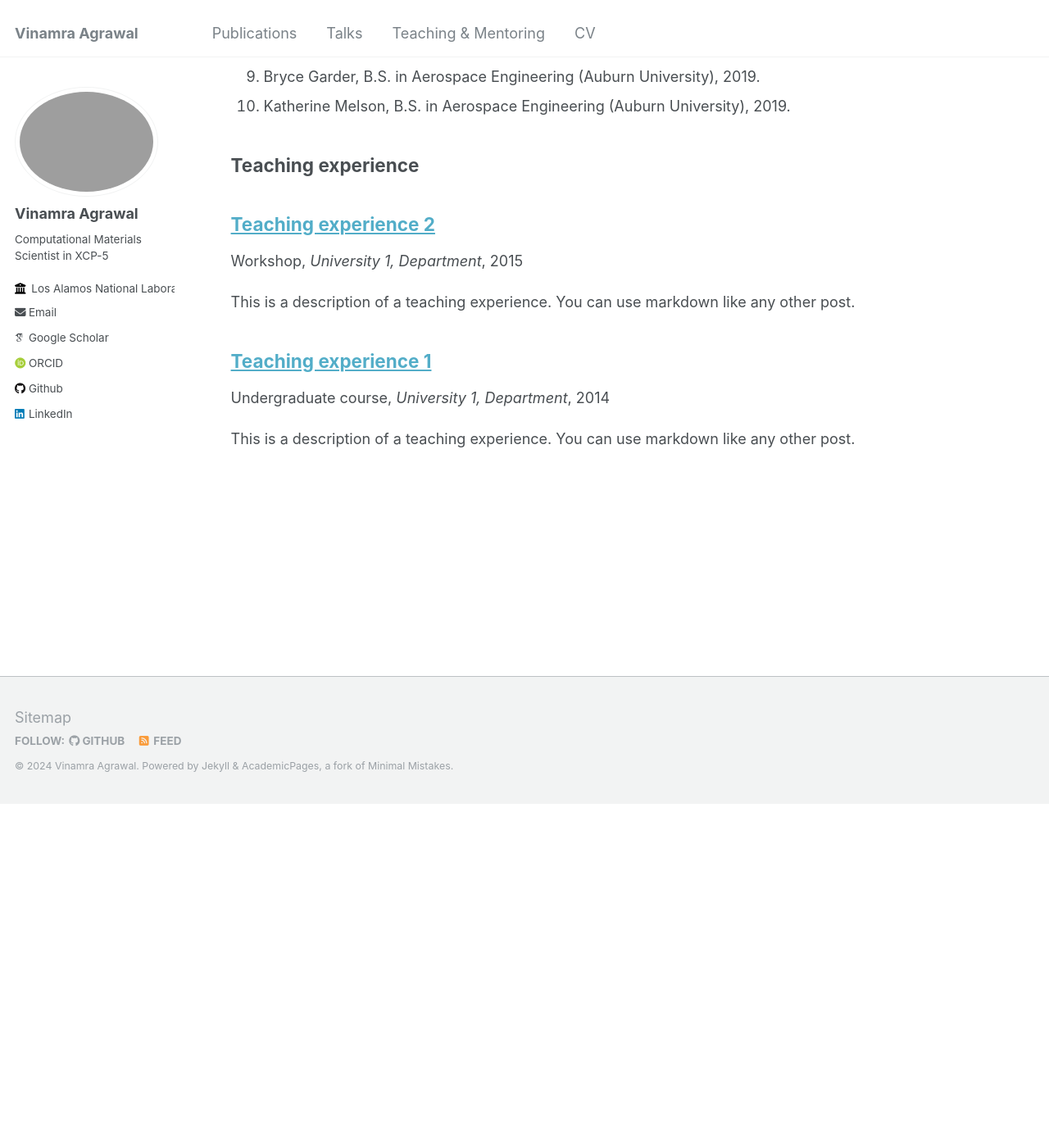
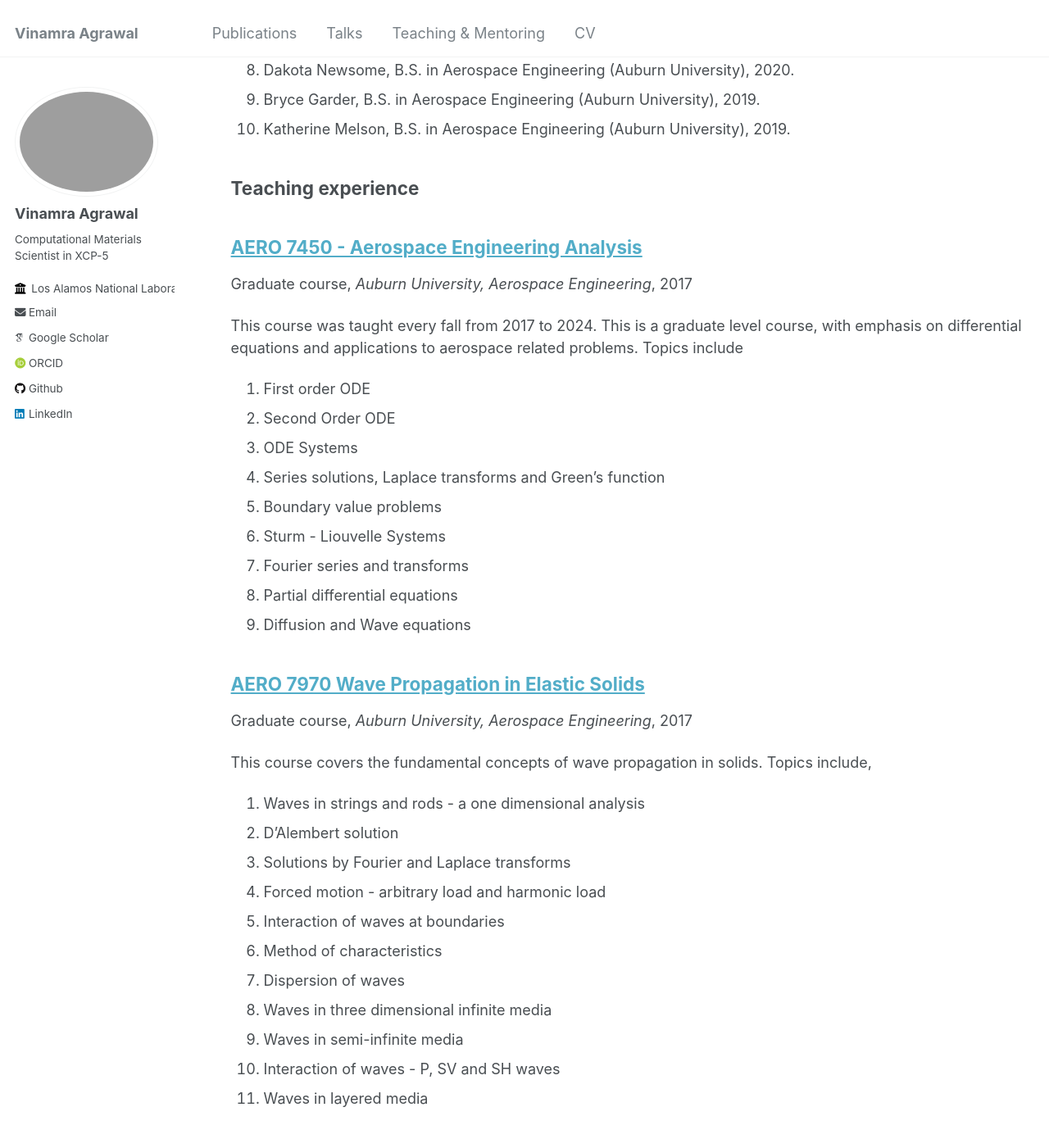
Before and after one commit to vinagr/vinagr.github.io, a Jekyll site: the page built from _pages/teaching.html, in a window 1280 px wide and 1400 px high, scrolled down 915 px. Shown: the top 1390 px of the window at 82% size. Built offline with Jekyll 4.4.1, drawn with Linux system fonts in a browser that asks for light colours; some web fonts are replaced; before the commit the page ends 1895 px from its top, so only the background shows below that.

Commit message:
editing teaching mentoring page

```diff
--- a/_pages/teaching.html
+++ b/_pages/teaching.html
@@ -12,7 +12,7 @@ author_profile: true
 </ol>
 
 <h2>Former students</h2>
-<h4>Graduate students</h4>
+<h3>Graduate students</h3>
 <ol>
   <li>Roberto Perera, Ph.D. in Aerospace Engineering (Auburn University), 2024 (currently at the Naval Air Warfare Command Weapons Division).</li>
   <li>Alexander Davis, Ph.D. in Aerospace Engineering (Auburn University), 2023 (currently at ExoAnalytics Solutions).</li>
@@ -20,7 +20,7 @@ author_profile: true
   <li>Amrit Aryal, M.S. in Aerospace Engineering (Auburn University), 2024.</li>
   <li>Siddharth Sriram, M.S. in Aerospace Engineering (Auburn University), 2023.</li>
 </ol>
-<h4>Undergraduate students</h4>
+<h3>Undergraduate students</h3>
 <ol>
   <li>Luis Postigo, B.S. in Aerospace Engineering (Auburn University), 2024.</li>
   <li>Kyle Piper, B.S. in Mechanical Engineering (California Institute of Technology), 2024.</li>
--- a/_teaching/2014-spring-teaching-1.md
+++ /dev/null
@@ -1,20 +0,0 @@
----
-title: "Teaching experience 1"
-collection: teaching
-type: "Undergraduate course"
-permalink: /teaching/2014-spring-teaching-1
-venue: "University 1, Department"
-date: 2014-01-01
-location: "City, Country"
----
-
-This is a description of a teaching experience. You can use markdown like any other post.
-
-Heading 1
-======
-
-Heading 2
-======
-
-Heading 3
-======
--- a/_teaching/2015-spring-teaching-2.md
+++ /dev/null
@@ -1,20 +0,0 @@
----
-title: "Teaching experience 2"
-collection: teaching
-type: "Workshop"
-permalink: /teaching/2015-spring-teaching-1
-venue: "University 1, Department"
-date: 2015-01-01
-location: "City, Country"
----
-
-This is a description of a teaching experience. You can use markdown like any other post.
-
-Heading 1
-======
-
-Heading 2
-======
-
-Heading 3
-======
--- /dev/null
+++ b/_teaching/2017-fall-ae-analysis.md
@@ -0,0 +1,20 @@
+---
+title: "AERO 7450 - Aerospace Engineering Analysis"
+collection: teaching
+type: "Graduate course"
+permalink: /teaching/2017-fall-ae-analysis
+venue: "Auburn University, Aerospace Engineering"
+date: 2017-08-10
+location: "Auburn, Alabama"
+---
+
+This course was taught every fall from 2017 to 2024. This is a graduate level course, with emphasis on differential equations and applications to aerospace related problems. Topics include
+1. First order ODE
+1. Second Order ODE
+1. ODE Systems
+1. Series solutions, Laplace transforms and Green's function
+1. Boundary value problems
+1. Sturm - Liouvelle Systems
+1. Fourier series and transforms
+1. Partial differential equations
+1. Diffusion and Wave equations
--- /dev/null
+++ b/_teaching/2017-spring-wave-propagation.md
@@ -0,0 +1,22 @@
+---
+title: "AERO 7970 Wave Propagation in Elastic Solids"
+collection: teaching
+type: "Graduate course"
+permalink: /teaching/2017-spring-wave-propagation
+venue: "Auburn University, Aerospace Engineering"
+date: 2017-01-08
+location: "Auburn, Alabama"
+---
+
+This course covers the fundamental concepts of wave propagation in solids. Topics include,
+1. Waves in strings and rods - a one dimensional analysis
+1. D'Alembert solution
+1. Solutions by Fourier and Laplace transforms
+1. Forced motion - arbitrary load and harmonic load
+1. Interaction of waves at boundaries
+1. Method of characteristics
+1. Dispersion of waves
+1. Waves in three dimensional infinite media
+1. Waves in semi-infinite media
+1. Interaction of waves - P, SV and SH waves
+1. Waves in layered media
```
